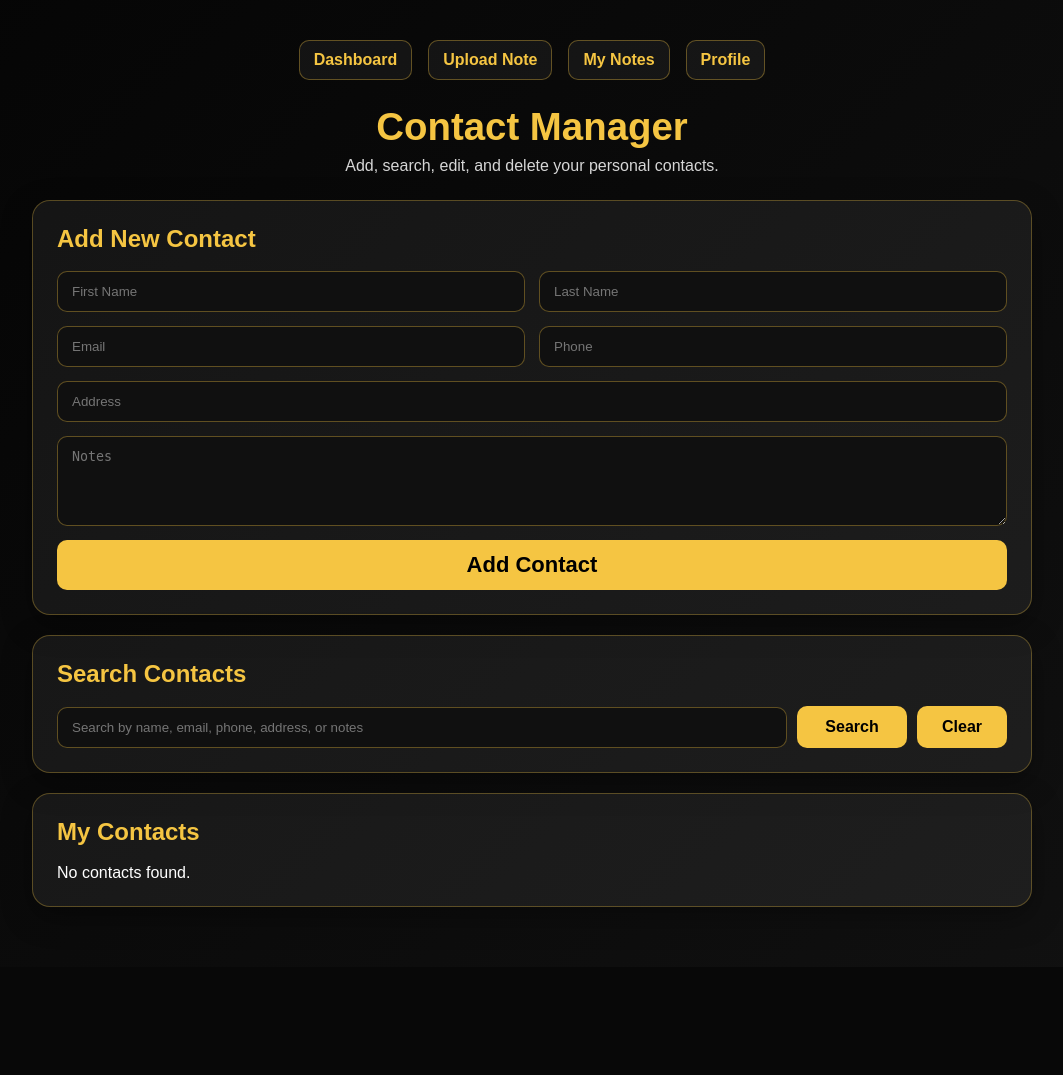
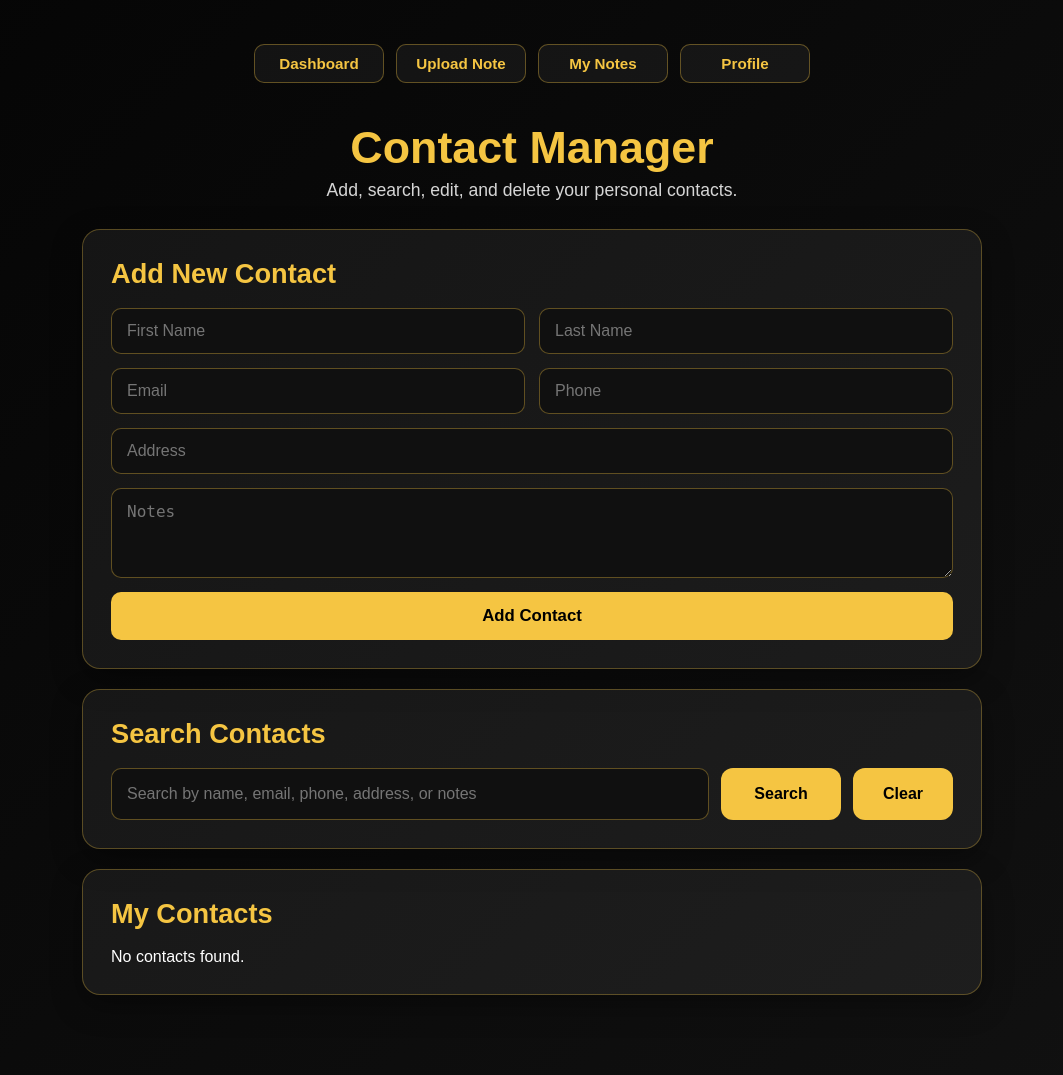
Before and after one commit to elvie-valmores/LAMP-Stack-Project-Group-14, a PHP site: page /frontend/pages/contacts.php in a window 1280 px wide. Shown: the whole page, without its empty margins (108-1171 px from the left). Before the commit the page ends 907 px from the top, so only its background shows below. Run offline with PHP 8.4, Linux system fonts and the light colour scheme; the visitor is signed in with stand-in values (Sample User, id 1); data that the repository does not hold is empty.

Commit message:
Polish contact manager page design

```diff
--- a/frontend/assets/css/style.css
+++ b/frontend/assets/css/style.css
@@ -1092,3 +1092,106 @@ small {
         width: 100% !important;
     }
 }
+
+/* Final Contact Manager Polish */
+.contacts-page {
+    padding: 32px 20px 60px;
+}
+
+.contacts-nav {
+    max-width: 900px;
+    margin: 0 auto 28px;
+    padding: 12px;
+    display: flex;
+    justify-content: center;
+    gap: 12px;
+    flex-wrap: wrap;
+}
+
+.contacts-nav a {
+    min-width: 130px;
+    text-align: center;
+    font-size: 0.95rem;
+    padding: 10px 14px;
+}
+
+.contacts-header {
+    margin-bottom: 28px;
+}
+
+.contacts-header h1 {
+    font-size: 2.8rem;
+    line-height: 1.1;
+}
+
+.contacts-header p {
+    font-size: 1.1rem;
+}
+
+.contacts-card {
+    max-width: 900px;
+    padding: 28px;
+    border-radius: 18px;
+}
+
+.contacts-card h2 {
+    font-size: 1.7rem;
+}
+
+#addContactForm input,
+#addContactForm textarea,
+#searchInput {
+    font-size: 1rem;
+    padding: 13px 15px;
+}
+
+#addContactForm button {
+    max-width: 100%;
+    font-size: 1.05rem;
+    padding: 14px 18px;
+}
+
+.search-row {
+    display: grid !important;
+    grid-template-columns: 1fr 120px 100px !important;
+    gap: 12px !important;
+    align-items: center !important;
+}
+
+.search-row input {
+    height: 52px;
+}
+
+.search-row button {
+    height: 52px !important;
+    width: auto !important;
+    font-size: 1rem !important;
+    padding: 0 18px !important;
+    border-radius: 12px !important;
+}
+
+.contact-item {
+    align-items: center;
+}
+
+.contact-actions button {
+    min-width: 95px;
+    padding: 10px 14px;
+    font-size: 0.95rem;
+}
+
+@media (max-width: 800px) {
+    .contacts-header h1 {
+        font-size: 2.2rem;
+    }
+
+    .form-row,
+    .search-row {
+        grid-template-columns: 1fr !important;
+    }
+
+    .contacts-nav a,
+    .search-row button {
+        width: 100% !important;
+    }
+}
```
